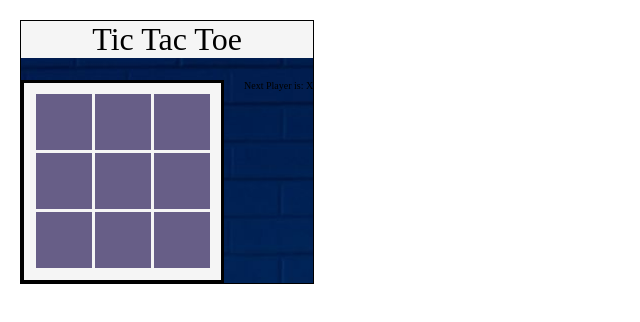
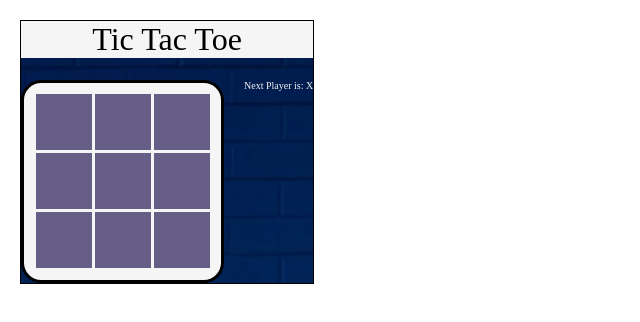
Before and after one commit to An-Aries-Adventure/tictactoereact, a React (Create React App) app: page / in a window 1280 px wide. Shown: the top 322 px of the page, without its empty margins (0-640 px from the left). Built offline with nearby package versions, Linux system fonts and the light colour scheme.

Commit message:
changed border and attempted to center text

```diff
--- a/src/App.css
+++ b/src/App.css
@@ -4,6 +4,7 @@ body {
   margin: 20px;
   box-sizing: border-box;
   display: flex;
+  color: whitesmoke;
 }
 
 .backgroundImage-header {
@@ -52,6 +53,7 @@ ul {
   background-color: whitesmoke;
   padding: 10px;
   border: 3px solid black;
+  border-radius: 10%;
 }
 
 .square:focus {
```
